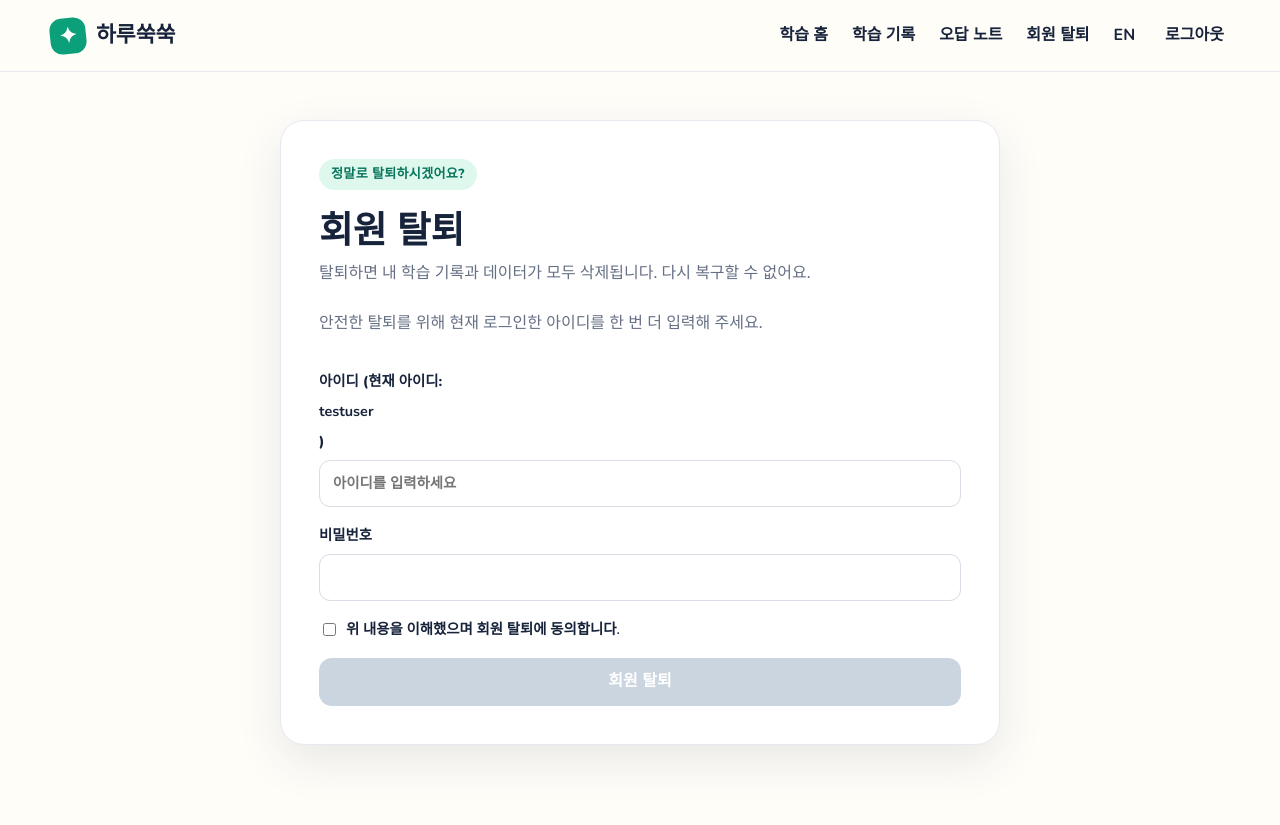
After one commit to cksdudd103/elementary-learning-app, a Flask app: page /auth/delete-account in a window 1280 px wide. The commit adds this page. Run offline with Flask 3, Linux system fonts and the light colour scheme; a user stored in the database is signed in; parts of the project's set-up code (start-up, migrations or seed data) failed here and were passed over.

Commit message:
feat: add password reset and account deletion (username re-confirmation)

```diff
--- a/app/auth/routes.py
+++ b/app/auth/routes.py
@@ -1,5 +1,7 @@
 from flask import Blueprint, flash, redirect, render_template, request, url_for
-from flask_login import current_user, login_user, logout_user
+from flask_login import current_user, login_required, login_user, logout_user
+from secrets import token_urlsafe
+from datetime import datetime, timedelta, timezone
 from sqlalchemy import or_
 
 from ..extensions import db
@@ -85,7 +87,73 @@ def login():
     return render_template("auth/login.html")
 
 
+@auth_bp.route("/forgot-password", methods=["GET", "POST"])
+def forgot_password():
+    if current_user.is_authenticated:
+        return redirect(url_for("student.dashboard"))
+    if request.method == "POST":
+        email = request.form.get("email", "").strip().lower()
+        user = User.query.filter_by(email=email).first()
+        if user:
+            user.reset_token = token_urlsafe(32)
+            user.reset_token_expires_at = datetime.now(timezone.utc) + timedelta(hours=1)
+            db.session.commit()
+            # TODO: 실제 이메일 서비스 연동 시 아래 print 제거
+            reset_url = url_for("auth.reset_password", token=user.reset_token, _external=True)
+            print(f"[PASSWORD RESET] {reset_url}")
+            flash("입력하신 이메일로 재설정 안내를 별냈습니다.", "success")
+        else:
+            # 동일한 메시지로 이메일 존재 여부 노출 방지
+            flash("입력하신 이메일로 재설정 안내를 별냈습니다.", "success")
+    return render_template("auth/forgot_password.html")
+
+
+@auth_bp.route("/reset-password/<token>", methods=["GET", "POST"])
+def reset_password(token):
+    if current_user.is_authenticated:
+        return redirect(url_for("student.dashboard"))
+    user = User.query.filter_by(reset_token=token).first()
+    if not user or not user.reset_token_expires_at or user.reset_token_expires_at < datetime.now(timezone.utc):
+        flash("유효하지 않거나 만료된 링크입니다.", "error")
+        return redirect(url_for("auth.forgot_password"))
+    if request.method == "POST":
+        password = request.form.get("password", "")
+        confirm = request.form.get("confirm_password", "")
+        if len(password) < 8:
+            flash("비밀번호는 8자 이상이어야 합니다.", "error")
+        elif password != confirm:
+            flash("비밀번호가 일치하지 않습니다.", "error")
+        else:
+            user.set_password(password)
+            user.reset_token = None
+            user.reset_token_expires_at = None
+            db.session.commit()
+            flash("비밀번호가 변경되었습니다. 다시 로그인하세요.", "success")
+            return redirect(url_for("auth.login"))
+    return render_template("auth/reset_password.html", token=token)
+
+
 @auth_bp.post("/logout")
 def logout():
     logout_user()
     return redirect(url_for("index"))
+
+
+@auth_bp.route("/delete-account", methods=["GET", "POST"])
+@login_required
+def delete_account():
+    if request.method == "POST":
+        username = request.form.get("username", "").strip()
+        password = request.form.get("password", "")
+        if username != current_user.username:
+            flash("아이디가 일치하지 않습니다.", "error")
+        elif not current_user.check_password(password):
+            flash("비밀번호를 확인하세요.", "error")
+        else:
+            user = User.query.get(current_user.id)
+            logout_user()
+            db.session.delete(user)
+            db.session.commit()
+            flash("회원 탈퇴가 완료되었습니다.", "success")
+            return redirect(url_for("index"))
+    return render_template("auth/delete_account.html")
--- a/app/models.py
+++ b/app/models.py
@@ -22,6 +22,8 @@ class User(UserMixin, db.Model):
     ui_language = db.Column(db.String(2), nullable=False, default="ko")
     time_limit_seconds = db.Column(db.Integer, nullable=False, default=3600)
     difficulty = db.Column(db.String(10), nullable=False, default="medium")
+    reset_token = db.Column(db.String(120), unique=True, nullable=True, index=True)
+    reset_token_expires_at = db.Column(db.DateTime(timezone=True), nullable=True)
     parent_id = db.Column(db.Integer, db.ForeignKey("user.id"), nullable=True, index=True)
     created_at = db.Column(db.DateTime(timezone=True), nullable=False, default=utcnow)
 
--- a/app/static/css/app.css
+++ b/app/static/css/app.css
@@ -12,6 +12,8 @@
     --yellow: #ffc94a;
     --orange: #ff835d;
     --blue: #5a80ef;
+    --danger: #e53e3e;
+    --danger-dark: #9b2c2c;
     --shadow: 0 16px 45px rgba(27, 45, 77, .1);
 }
 
@@ -142,6 +144,12 @@ h1, h2, h3, p { margin-top: 0; }
 .result-item { display: grid; grid-template-columns: auto 1fr; gap: 18px; padding: 23px; background: white; border: 1px solid var(--line); border-radius: 18px; }.result-icon { width: 38px; height: 38px; border-radius: 50%; display: grid; place-items: center; font-weight: 800; color: white; }
 .result-item.correct .result-icon { background: var(--green); }.result-item.wrong .result-icon { background: var(--orange); }.result-item h3 { margin: 8px 0; }.result-item p { margin: 5px 0; }.correct-answer { color: var(--green-dark); }.explanation { color: var(--muted); }
 .center-actions { justify-content: center; margin-top: 28px; }.admin-actions { margin: 24px 0; }
+.auth-options { display: flex; align-items: center; justify-content: space-between; gap: 12px; font-size: .92rem; }
+.auth-options a { color: var(--green); font-weight: 800; }
+.auth-options a:hover { text-decoration: underline; }
+.button.danger { background: var(--danger); color: white; }
+.button.danger:hover { background: var(--danger-dark); }
+.button.danger:disabled { background: #cbd5e0; cursor: not-allowed; }
 .filter-row { display: flex; gap: 8px; margin-bottom: 12px; }.filter-row a { padding: 8px 15px; border-radius: 10px; background: white; border: 1px solid var(--line); font-weight: 800; }.filter-row a.active { color: white; background: var(--ink); }
 .status.on { color: var(--green-dark); background: var(--mint); }.status.off { color: #8b4242; background: #ffe4e1; }.prompt-cell { min-width: 280px; }.row-actions { display: flex; gap: 10px; }.row-actions a, .row-actions button { border: 0; background: none; color: var(--green-dark); font-weight: 800; padding: 0; }.form-panel { max-width: 850px; }
 
--- /dev/null
+++ b/app/templates/auth/delete_account.html
@@ -0,0 +1,46 @@
+{% extends "base.html" %}
+{% block title %}회원 탈퇴 · {{ t('app_name') }}{% endblock %}
+{% block content %}
+<section class="auth-shell">
+    <div class="auth-card wide">
+        <span class="eyebrow">정말로 탈퇴하시겠어요?</span>
+        <h1>회원 탈퇴</h1>
+        <p class="muted">탈퇴하면 내 학습 기록과 데이터가 모두 삭제됩니다. 다시 복구할 수 없어요.</p>
+
+        <form method="post" class="stack-form" data-delete-account>
+            <input type="hidden" name="csrf_token" value="{{ csrf_token() }}">
+            <p class="muted">안전한 탈퇴를 위해 현재 로그인한 아이디를 한 번 더 입력해 주세요.</p>
+            <label>아이디 (현재 아이디: <strong>{{ current_user.username }}</strong>)
+                <input type="text" name="username" required autocomplete="username" placeholder="아이디를 입력하세요">
+            </label>
+            <label>비밀번호
+                <input type="password" name="password" required autocomplete="current-password">
+            </label>
+            <label class="check-row">
+                <input type="checkbox" name="confirm" required data-confirm>
+                위 내용을 이해했으며 회원 탈퇴에 동의합니다.
+            </label>
+            <button class="button danger full" type="submit" data-submit disabled>회원 탈퇴</button>
+        </form>
+    </div>
+</section>
+{% endblock %}
+
+{% block scripts %}
+<script>
+(function() {
+    var form = document.querySelector('[data-delete-account]');
+    if (!form) return;
+    var confirmBox = form.querySelector('[data-confirm]');
+    var submitBtn = form.querySelector('[data-submit]');
+    confirmBox.addEventListener('change', function() {
+        submitBtn.disabled = !confirmBox.checked;
+    });
+    form.addEventListener('submit', function(e) {
+        if (!confirmBox.checked || !confirm('정말로 탈퇴하시겠습니까?')) {
+            e.preventDefault();
+        }
+    });
+})();
+</script>
+{% endblock %}
--- a/app/templates/auth/login.html
+++ b/app/templates/auth/login.html
@@ -10,7 +10,10 @@
             <input type="hidden" name="csrf_token" value="{{ csrf_token() }}">
             <label>아이디 또는 이메일<input name="identity" required autocomplete="username"></label>
             <label>비밀번호<input type="password" name="password" required autocomplete="current-password"></label>
-            <label class="check-row"><input type="checkbox" name="remember"> 로그인 상태 유지</label>
+            <div class="auth-options">
+                <label class="check-row"><input type="checkbox" name="remember"> 로그인 상태 유지</label>
+                <a href="{{ url_for('auth.forgot_password') }}">비밀번호 찾기</a>
+            </div>
             <button class="button primary full" type="submit">로그인</button>
         </form>
         <p class="form-foot">처음인가요? <a href="{{ url_for('auth.register') }}">회원가입</a></p>
--- a/app/templates/base.html
+++ b/app/templates/base.html
@@ -18,6 +18,7 @@
                 <a href="{{ url_for('student.dashboard') }}">{{ t('dashboard') }}</a>
                 <a href="{{ url_for('student.history') }}">{{ t('history') }}</a>
                 <a href="{{ url_for('student.wrong_answers') }}">{{ t('wrong_answers') }}</a>
+                <a href="{{ url_for('auth.delete_account') }}">회원 탈퇴</a>
                 {% if current_user.is_parent %}<a href="{{ url_for('parent.dashboard') }}">학부모 홈</a>{% endif %}
             {% endif %}
             <a href="{{ url_for('language', language='en' if current_language == 'ko' else 'ko') }}">
```
Also changed, not shown: app/templates/auth/forgot_password.html (added, +19 -0 lines), app/templates/auth/reset_password.html (added, +21 -0 lines).
